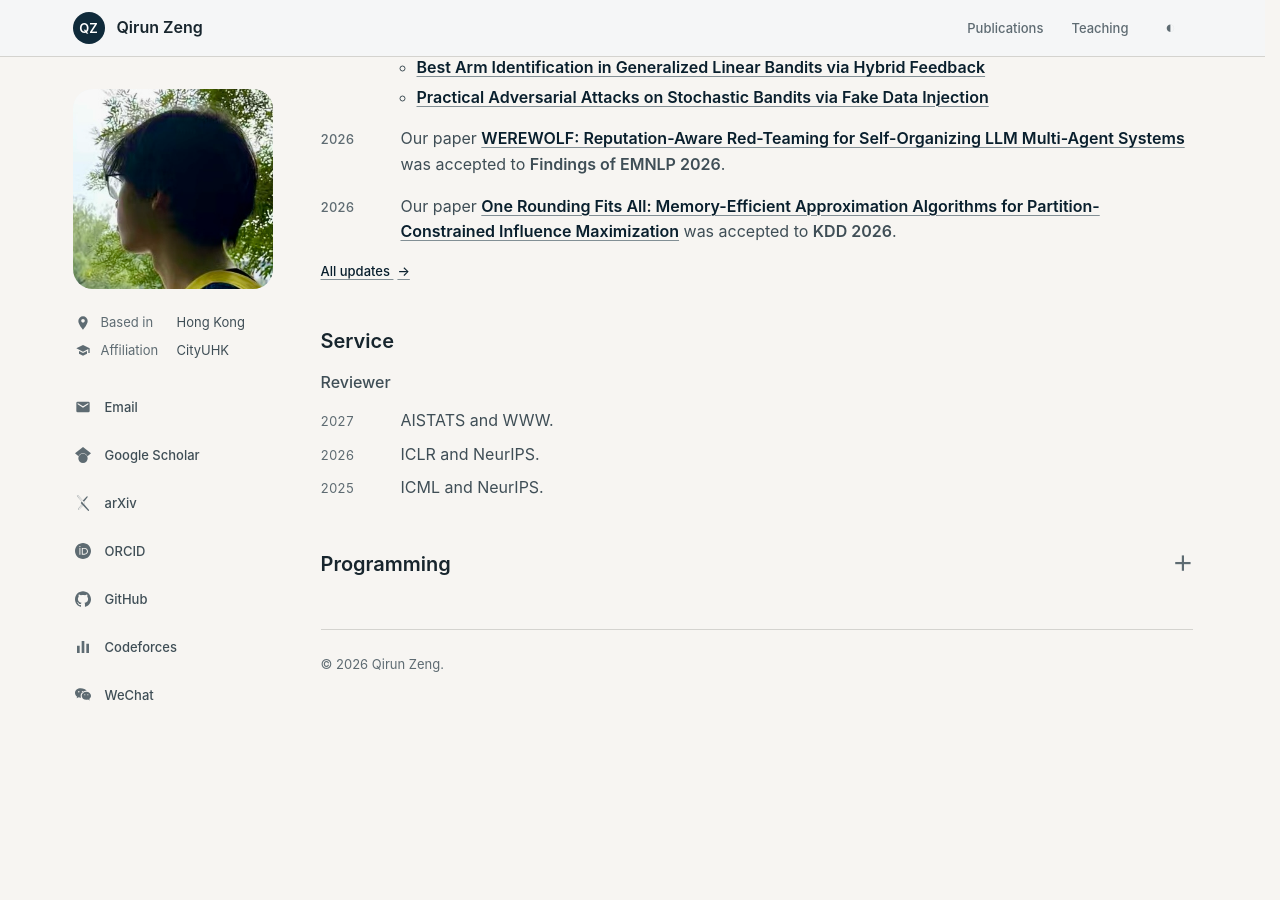
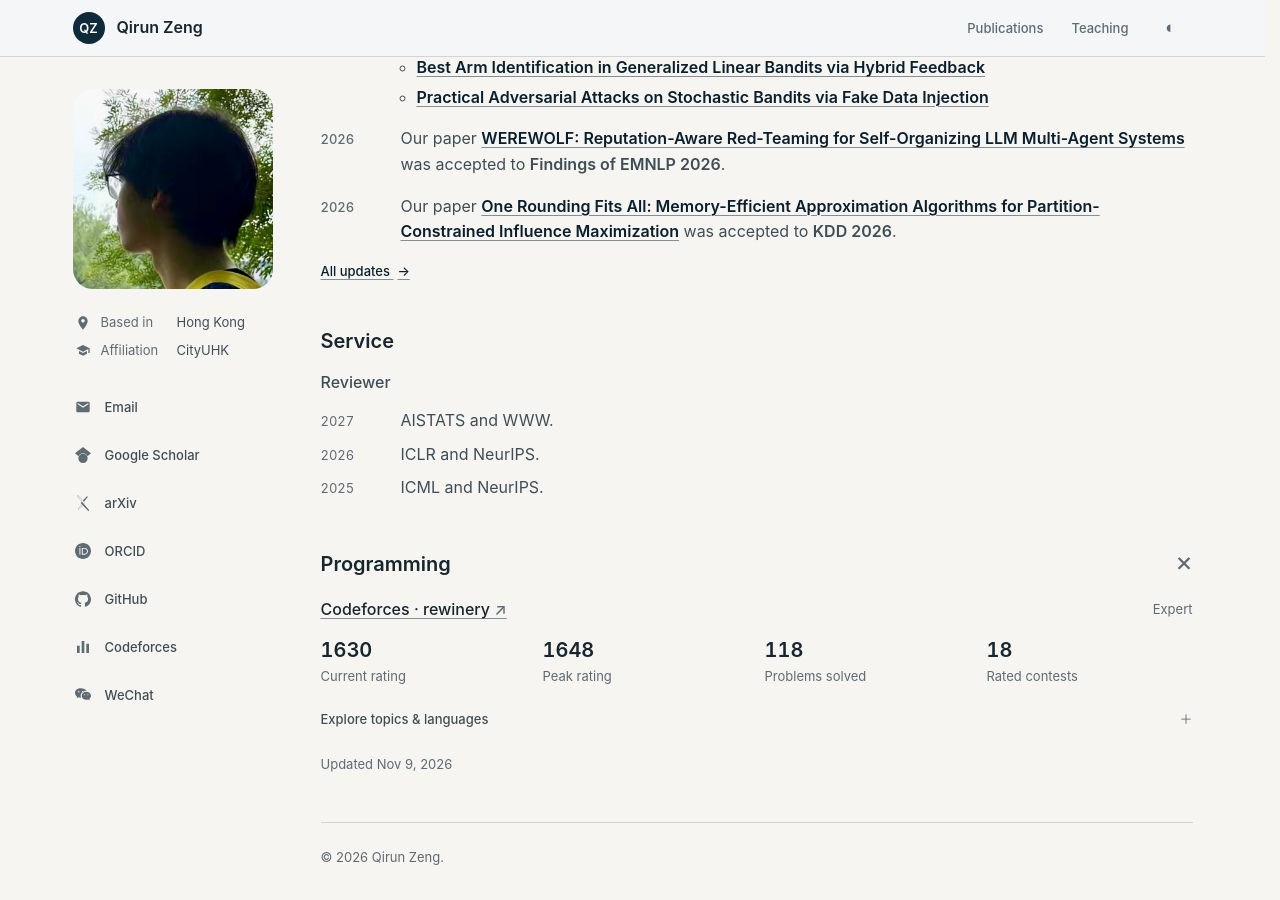
Before and after one commit to qirunzeng/qirunzeng.github.io, a Jekyll site: the page built from index.html, in a window 1280 px wide and 900 px high, scrolled down 1014 px. Built offline with Jekyll 4.4.1, drawn with Linux system fonts in a browser that asks for light colours; before the commit the page ends 1721 px from its top, so only the background shows below that.

Commit message:
Expand Programming overview by default

```diff
--- a/_includes/codeforces.html
+++ b/_includes/codeforces.html
@@ -1,6 +1,6 @@
 {% assign cf = site.data.codeforces %}
 <section class="home-extra" aria-labelledby="competitive-programming-heading">
-  <details class="programming-disclosure">
+  <details class="programming-disclosure" open>
     <summary><h2 id="competitive-programming-heading">Programming <span aria-hidden="true">＋</span></h2></summary>
     <div class="cf-panel">
       <div class="cf-header">
```
Also changed, not shown: README.md.
